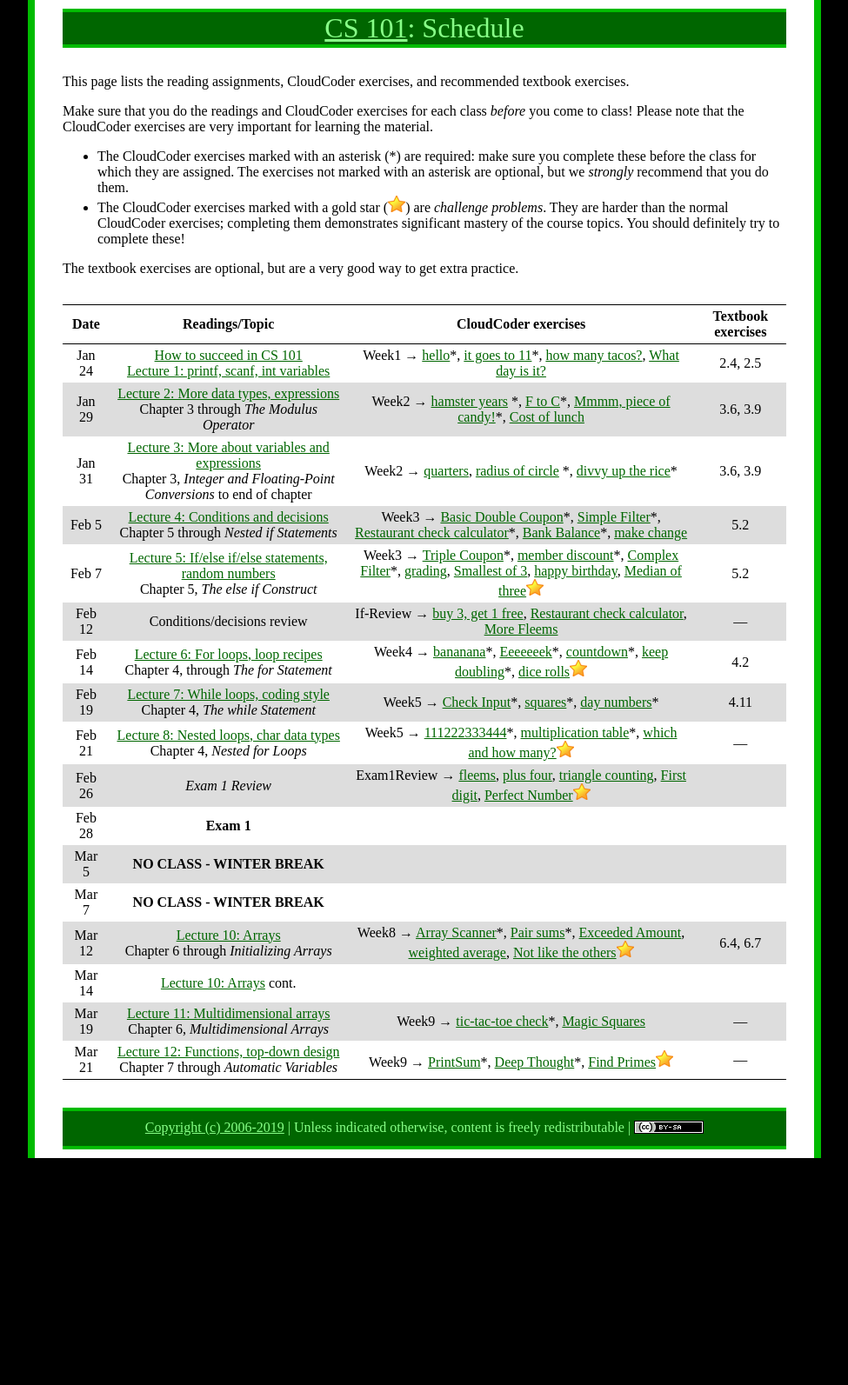
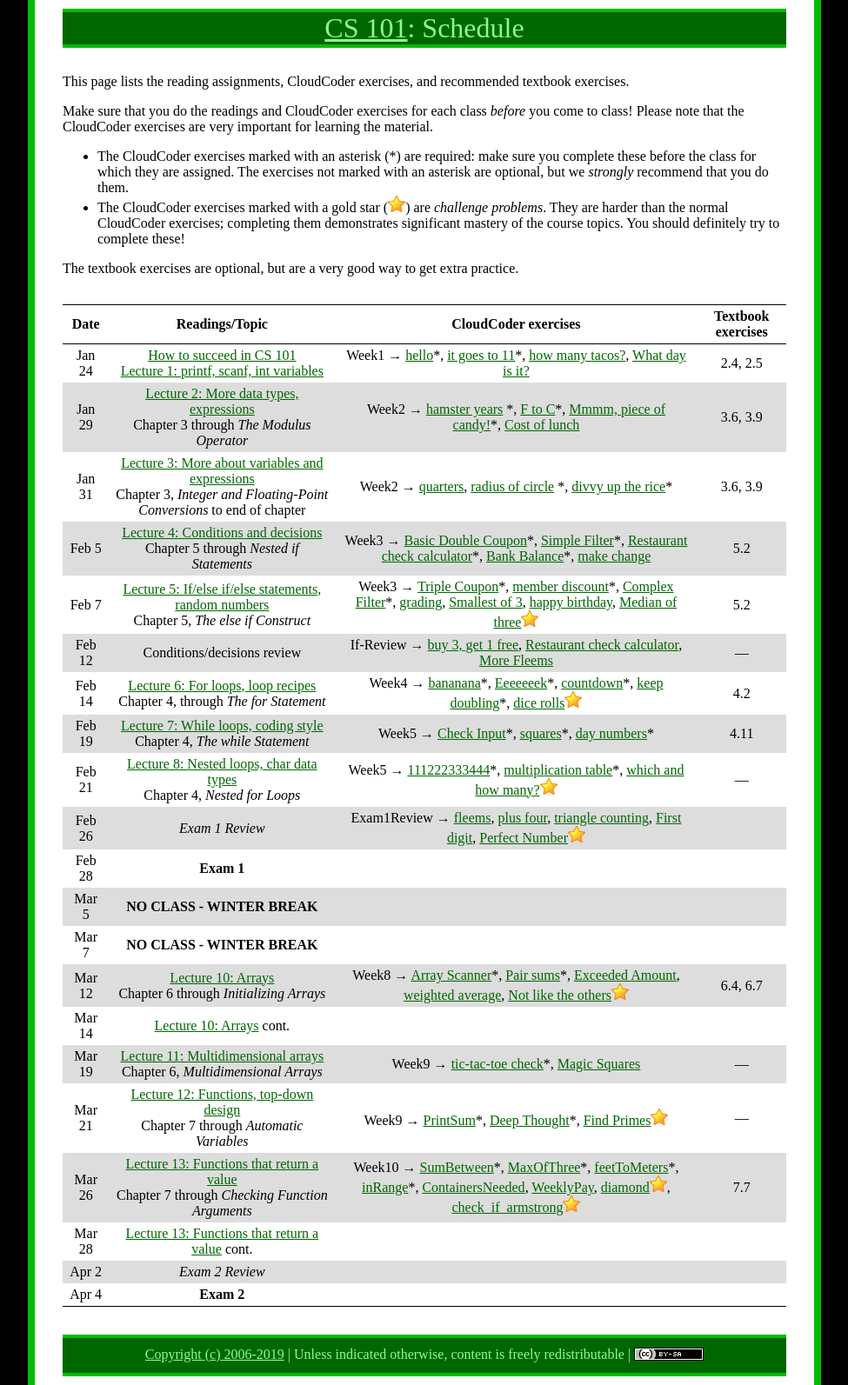
Before and after one commit to ycpcs/cs101-spring2019, a Jekyll site: the page built from schedule.md, in a window 1280 px wide. Shown: the whole page at 87% size, without its empty margins (152-1127 px from the left). Built offline with Jekyll 4.4.1, drawn with Linux system fonts in a browser that asks for light colours; before the commit the page ends 1332 px from its top, so only the background shows below that.

Commit message:
add function lectures
add function lectures

```diff
--- a/schedule.md
+++ b/schedule.md
@@ -31,10 +31,12 @@
 Mar 14 | [Lecture 10: Arrays](lectures/lecture10.html) cont. | |
 Mar 19  | [Lecture 11: Multidimensional arrays](lectures/lecture11.html)<br>Chapter 6, *Multidimensional Arrays* | Week9 &rarr; [tic-tac-toe check](https://cs.ycp.edu/cloudcoder/#exercise?c=19,p=1040)\*, [Magic Squares](https://cs.ycp.edu/cloudcoder/#exercise?c=19,p=1051) | &mdash;
 Mar 21 | [Lecture 12: Functions, top-down design](lectures/lecture12.html)<br>Chapter 7 through *Automatic Variables* | Week9 &rarr;  [PrintSum](https://cs.ycp.edu/cloudcoder/#exercise?c=19,p=1013)\*, [Deep Thought](https://cs.ycp.edu/cloudcoder/#exercise?c=19,p=1014)\*, [Find Primes](https://cs.ycp.edu/cloudcoder/#exercise?c=19,p=1015)![gold star](img/goldstar-tiny.png) | &mdash;
+Mar 26 | [Lecture 13: Functions that return a value](lectures/lecture13.html)<br>Chapter 7 through *Checking Function Arguments* | Week10 &rarr; [SumBetween](https://cs.ycp.edu/cloudcoder/#exercise?c=19,p=1019)\*, [MaxOfThree](https://cs.ycp.edu/cloudcoder/#exercise?c=19,p=1020)\*, [feetToMeters](https://cs.ycp.edu/cloudcoder/#exercise?c=19,p=1037)\*, [inRange](https://cs.ycp.edu/cloudcoder/#exercise?c=19,p=1038)\*, [ContainersNeeded](https://cs.ycp.edu/cloudcoder/#exercise?c=19,p=1049), [WeeklyPay](https://cs.ycp.edu/cloudcoder/#exercise?c=19,p=1050), [diamond](https://cs.ycp.edu/cloudcoder/#exercise?c=19,p=1039)![gold star](img/goldstar-tiny.png), [check\_if\_armstrong](https://cs.ycp.edu/cloudcoder/#exercise?c=19,p=1058)![gold star](img/goldstar-tiny.png) | 7.7
+Mar 28 | [Lecture 13: Functions that return a value](lectures/lecture13.html) cont. | |
+Apr 2  | *Exam 2 Review* | |
+Apr 4  | **Exam 2** |
 
 <!--
-Oct 10  | [Lecture 11: Multidimensional arrays](lectures/lecture11.html)<br>Chapter 6, *Multidimensional Arrays* | Week7 &rarr; [tic-tac-toe check](https://cs.ycp.edu/cloudcoder/#exercise?c=18,p=1040)\*, [Magic Squares](https://cs.ycp.edu/cloudcoder/#exercise?c=18,p=1052) | &mdash;
-Oct 12 | [Lecture 12: Functions, top-down design](lectures/lecture12.html)<br>Chapter 7 through *Automatic Variables* | Week7 &rarr;  [PrintSum](https://cs.ycp.edu/cloudcoder/#exercise?c=18,p=1013)\*, [Deep Thought](https://cs.ycp.edu/cloudcoder/#exercise?c=18,p=1014)\*, [Find Primes](https://cs.ycp.edu/cloudcoder/#exercise?c=18,p=1015)![gold star](img/goldstar-tiny.png) | &mdash;
 Oct 17 | [Lecture 13: Functions that return a value](lectures/lecture13.html)<br>Chapter 7 through *Checking Function Arguments* | Week8 &rarr; [SumBetween](https://cs.ycp.edu/cloudcoder/#exercise?c=18,p=1019)\*, [MaxOfThree](https://cs.ycp.edu/cloudcoder/#exercise?c=18,p=1020)\*, [feetToMeters](https://cs.ycp.edu/cloudcoder/#exercise?c=18,p=1037)\*, [inRange](https://cs.ycp.edu/cloudcoder/#exercise?c=18,p=1038)\*, [ContainersNeeded](https://cs.ycp.edu/cloudcoder/#exercise?c=18,p=1050), [WeeklyPay](https://cs.ycp.edu/cloudcoder/#exercise?c=18,p=1051), [diamond](https://cs.ycp.edu/cloudcoder/#exercise?c=18,p=1039)![gold star](img/goldstar-tiny.png), [check\_if\_armstrong](https://cs.ycp.edu/cloudcoder/#exercise?c=18,p=1059)![gold star](img/goldstar-tiny.png) | 7.7
 Oct 19 | [Lecture 13: Functions that return a value](lectures/lecture13.html) cont. | |
 Oct 24 | *Exam 2 Review* | |
```
Also changed, not shown: assign/assign04.md (+1 -1 lines), index.md (+2 -0 lines), labs/index.md (+2 -0 lines), practice/index.md (+3 -0 lines).
